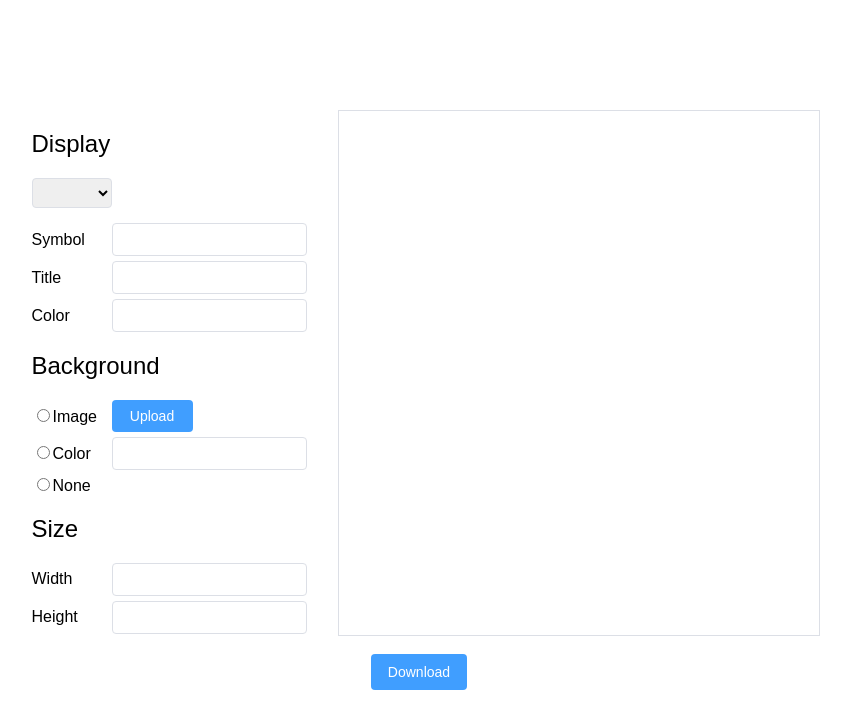
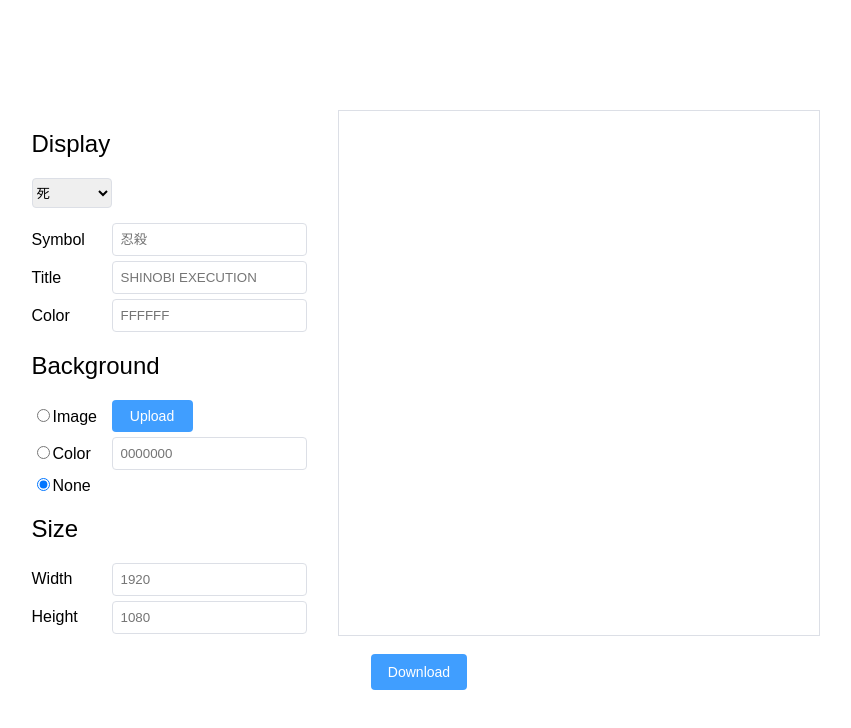
Before and after one commit to lomirus/sekiro-symbols-generator, a React app: page / in a window 1280 px wide. Shown: the top 728 px of the page, without its empty margins (221-1072 px from the left). Built offline with nearby package versions, Linux system fonts and the light colour scheme.

Commit message:
feat: add default values for controls

```diff
--- a/src/components/options/export/Background.tsx
+++ b/src/components/options/export/Background.tsx
@@ -19,9 +19,9 @@ const BackgroundOptions = (): ReactElement => (
         <FileInput />
 
         <Radio group="background">Color</Radio>
-        <TextInput />
+        <TextInput placeholder="0000000"/>
 
-        <Radio group="background">None</Radio>
+        <Radio group="background" checked={true}>None</Radio>
     </Option>
 )
 
--- a/src/components/options/export/Display.tsx
+++ b/src/components/options/export/Display.tsx
@@ -19,7 +19,7 @@ const presets: Array<{
 }, {
     symbol: "忍殺",
     title: "SHINOBI EXECUTION",
-    color: ""
+    color: "FFFFFF"
 }, {
     symbol: "不死斬り",
     title: "",
@@ -46,12 +46,12 @@ const MainOptions = (): ReactElement => (
     <Option title="Display" childrenStyle={Styles.children}
         preset={
             <select css={Styles.select}>
-                {presets.map(preset => <option key={preset.title}>{preset.color}</option>)}
+                {presets.map(preset => <option key={preset.title}>{preset.symbol}</option>)}
             </select>
         }>
-        <span>Symbol</span><TextInput />
-        <span>Title</span><TextInput />
-        <span>Color</span><TextInput />
+        <span>Symbol</span><TextInput placeholder="忍殺" />
+        <span>Title</span><TextInput placeholder="SHINOBI EXECUTION" />
+        <span>Color</span><TextInput placeholder="FFFFFF" />
     </Option>
 )
 
--- a/src/components/options/export/Size.tsx
+++ b/src/components/options/export/Size.tsx
@@ -14,8 +14,8 @@ const Styles: Record<string, CSSObject> = {
 
 const SizeOptions = (): ReactElement => (
     <Option title="Size" childrenStyle={Styles.children}>
-        <span>Width</span><TextInput />
-        <span>Height</span><TextInput />
+        <span>Width</span><TextInput placeholder="1920" />
+        <span>Height</span><TextInput placeholder="1080" />
     </Option>
 )
 
--- a/src/components/options/inputs/Radio.tsx
+++ b/src/components/options/inputs/Radio.tsx
@@ -2,12 +2,13 @@ import { ReactElement } from 'react';
 
 type RadioProps = {
     group: string,
-    children: string
+    children: string,
+    checked?: boolean
 }
 
-const Radio = ({ group, children }: RadioProps): ReactElement => (
+const Radio = ({ group, children, checked }: RadioProps): ReactElement => (
     <div>
-        <input type="radio" name={group} id={children} />
+        <input type="radio" name={group} id={children} defaultChecked={checked}/>
         <label htmlFor={children}>{children}</label>
     </div>
 )
--- a/src/components/options/inputs/Text.tsx
+++ b/src/components/options/inputs/Text.tsx
@@ -12,8 +12,12 @@ const TextInputStyle: CSSObject = {
     }
 }
 
-const TextInput = (): ReactElement => (
-    <input type="text" css={TextInputStyle}/>
+type TextInputProps = {
+    placeholder?: string
+}
+
+const TextInput = ({ placeholder }: TextInputProps): ReactElement => (
+    <input type="text" placeholder={placeholder} css={TextInputStyle}/>
 )
 
 export default TextInput;
```
